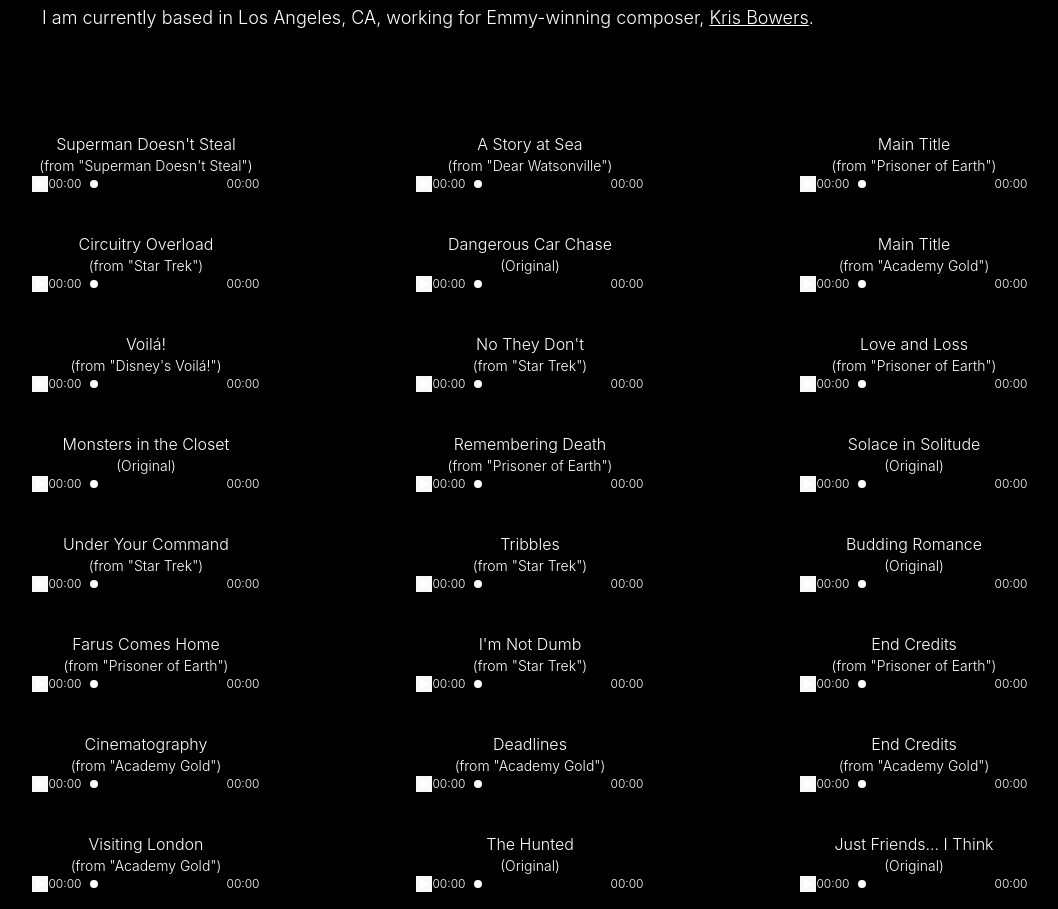
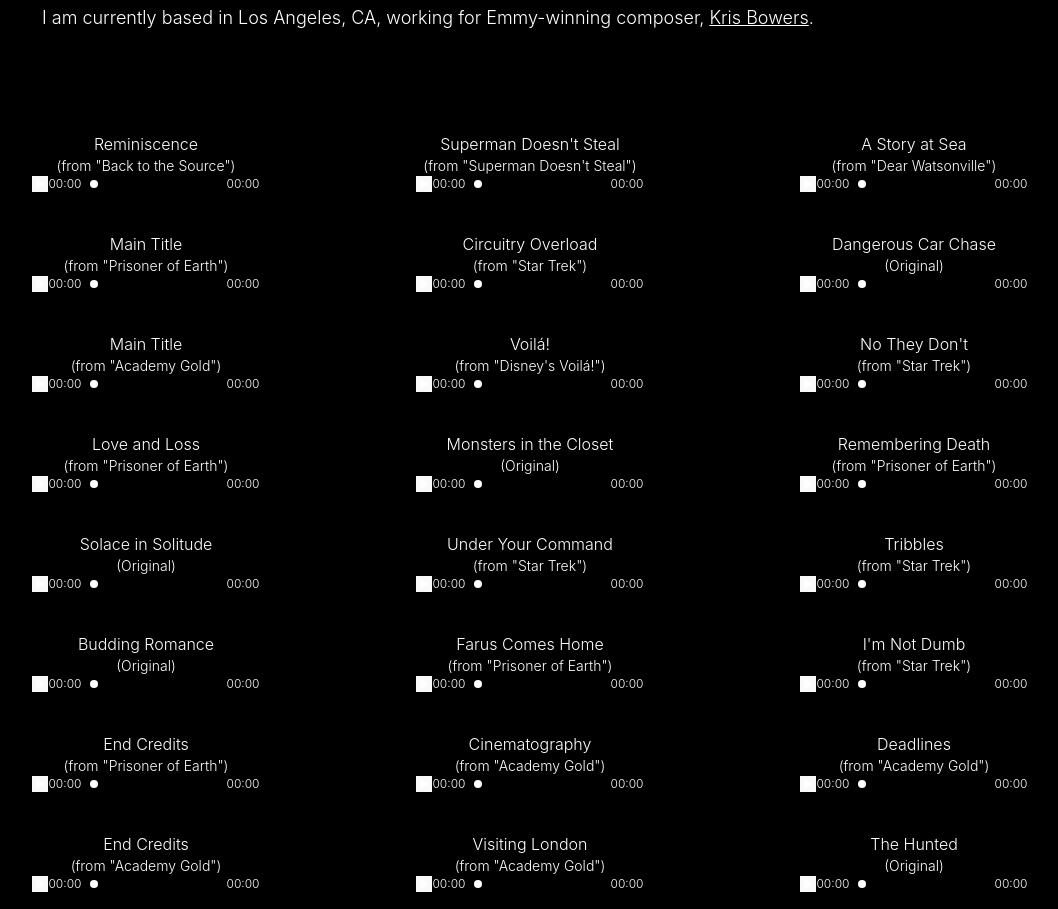
Before and after one commit to actuallyitsnathaniel/sahil-site-fe, a React (Vite) app: page / in a window 1280 px wide. Shown: the part 1100-2009 px from the top of the page, without its empty margins (110-1168 px from the left). Built offline with nearby package versions, Linux system fonts and the light colour scheme; what tailwind-clip-path would draw is missing.

Commit message:
added reminiscence

```diff
--- a/src/routes/music.jsx
+++ b/src/routes/music.jsx
@@ -23,6 +23,7 @@
 import voila from "../assets/audio/voila.mp3";
 import noTheyDont from "../assets/audio/no-they-dont.wav";
 import supermanDoesntSteal from "../assets/audio/superman-doesnt-steal-WIP-oct-17.mp3";
+import reminiscence from "../assets/audio/Reminiscence.mp3";
 
 const Music = () => {
   return (
@@ -35,6 +36,11 @@
       </h2>
       {/* TODO: top left, have play/pause feature */}
       <AudioPlayer>
+        <AudioPlayer.Track
+          src={reminiscence}
+          title="Reminiscence"
+          film="Back to the Source"
+        />
         <AudioPlayer.Track
           src={supermanDoesntSteal}
           title="Superman Doesn't Steal"
```
Also changed, not shown: 1 other file (tests, documents, lock files or other folders).
